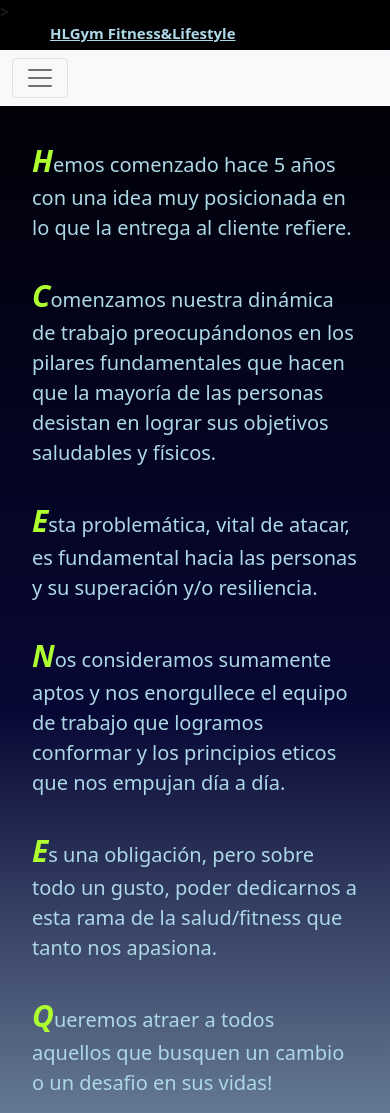
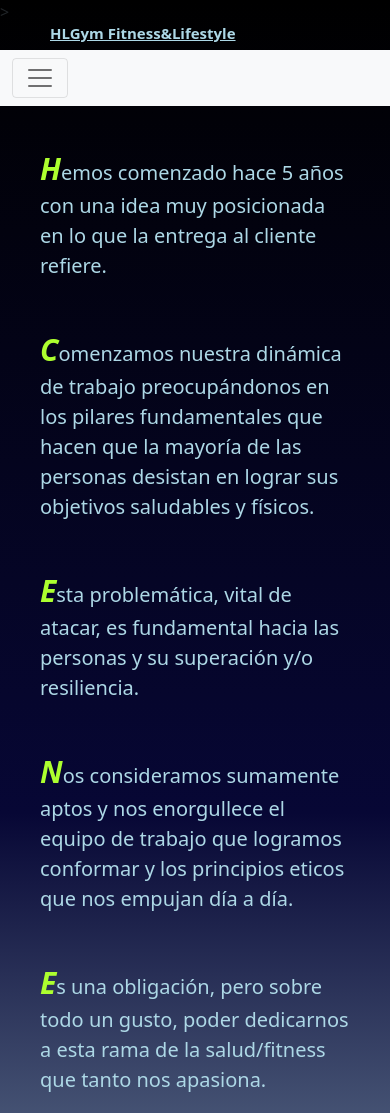
Before and after one commit to FedeKreng/MiProyectoCoder, a website: page pages/NuestraHistoria.html in a window 390 px wide. Shown: the top 1113 px of the page. Drawn offline with nearby package versions, Linux system fonts and the light colour scheme.

Commit message:
commit 3era entrega PFINAL

```diff
--- a/scss/_index.scss
+++ b/scss/_index.scss
@@ -5,7 +5,7 @@
         flex-direction: column;
         align-items: center;
         font-size: 17px;
-        padding: 35px;
+        padding: 20px;
     }
     .flexNh em{
         font-size: 25px;
@@ -98,7 +98,7 @@
         flex-direction: column;
         align-items: center;
         font-size: 15px;
-        padding: 20px;
+        padding: 18px;
     }
     .flexNh em{
         font-size: 22px;
@@ -337,5 +337,5 @@
 
 }
 .flexNh p{
-    padding: 7px;
+    padding: 15px;
 }
```
Also changed, not shown: css/hlgym.css.
